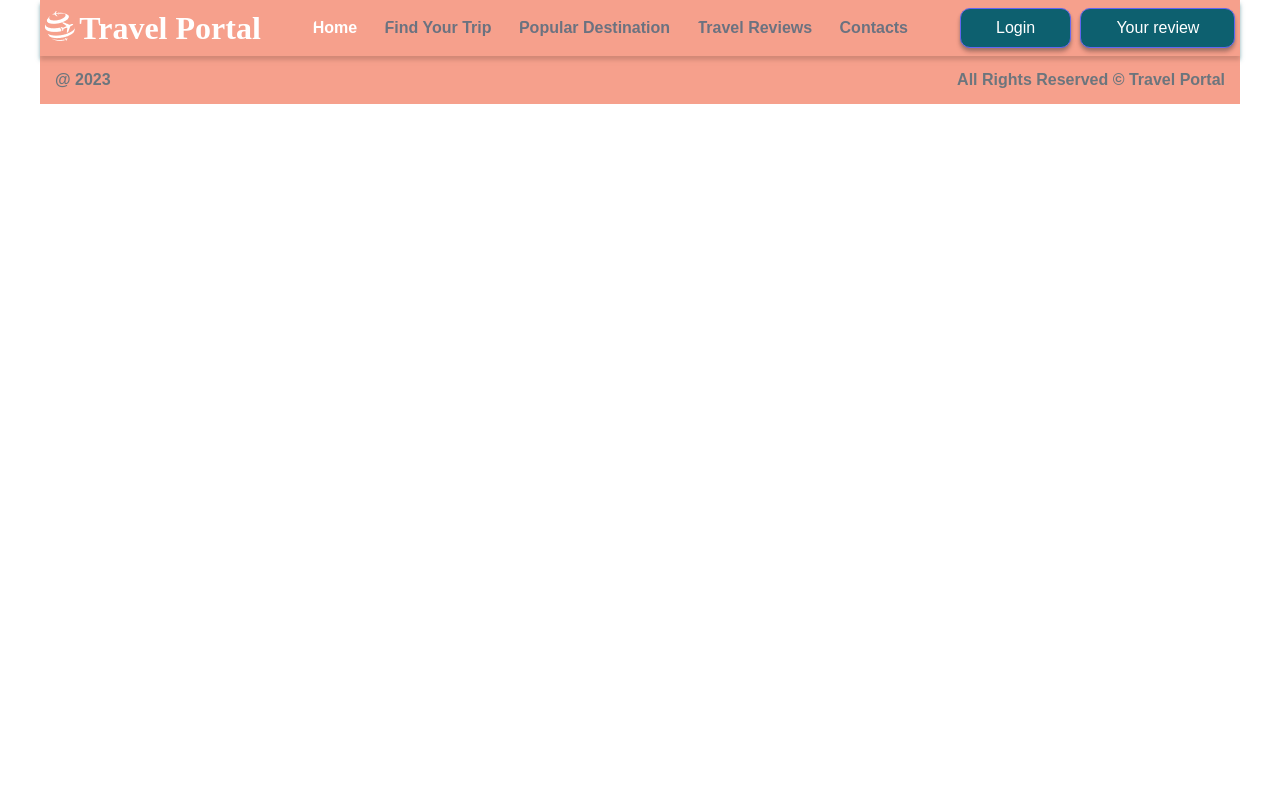
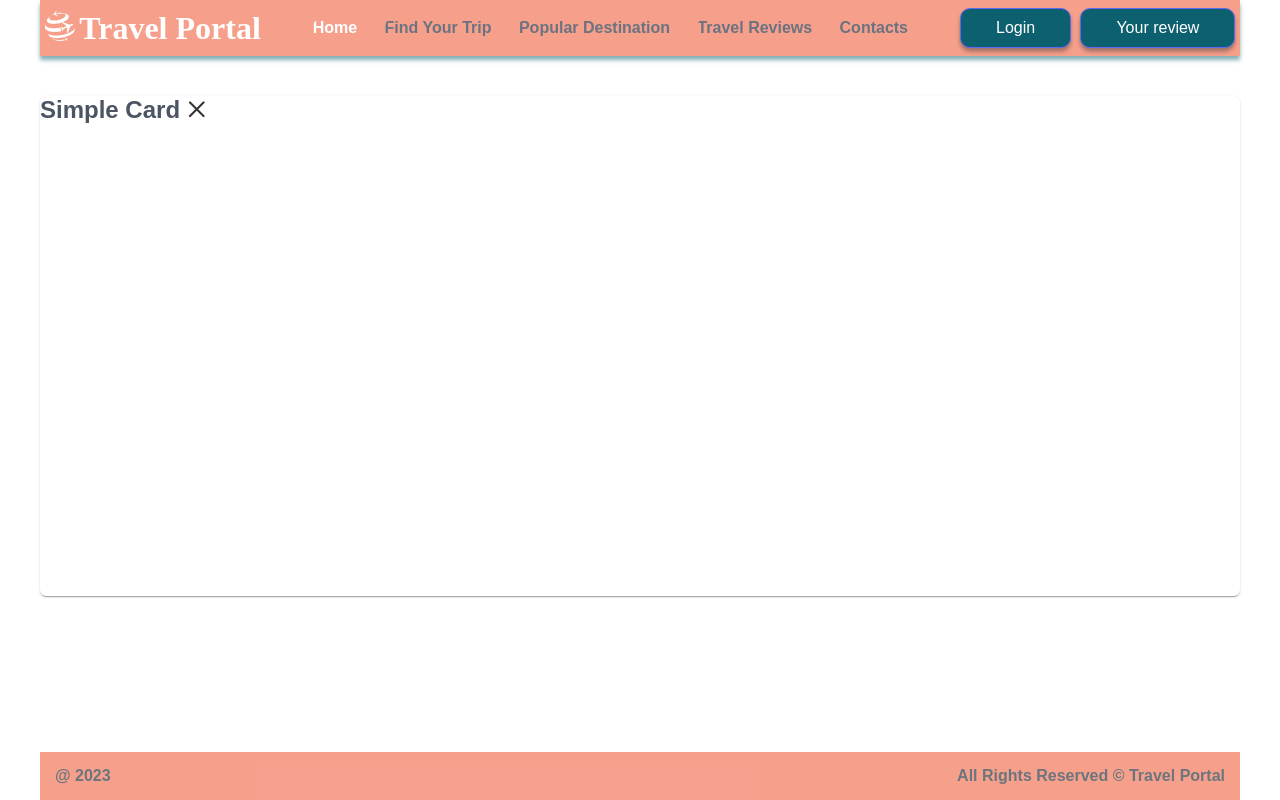
Before and after one commit to olboss85/diploma, a Vue app: page /content/1 in a window 1280 px wide. Built offline with nearby package versions, Linux system fonts and the light colour scheme; a web font is replaced by a local one.

Commit message:
update footer

```diff
--- a/package.json
+++ b/package.json
@@ -12,7 +12,7 @@
   "dependencies": {
     "firebase": "^10.4.0",
     "primeicons": "^6.0.1",
-    "primevue": "^3.36.0",
+    "primevue": "^3.37.0",
     "vue": "^3.3.4",
     "vue-router": "^4.2.4"
   },
--- a/src/App.vue
+++ b/src/App.vue
@@ -14,12 +14,18 @@ const { getUserFromLocalStorage } = useUser()
 </script>
 
 <template>
-  <NavBar />
-  <router-view />
-  <Footer />
+  <div class="wrapper">
+    <NavBar />
+    <router-view />
+    <Footer />
+  </div>
 </template>
 
 <style scoped>
-
-
+.wrapper {
+  flex: 1;
+  display: flex;
+  flex-direction: column;
+  min-height: 100vh;
+}
 </style>
--- a/src/assets/main.css
+++ b/src/assets/main.css
@@ -13,6 +13,10 @@
 }
 
 body {
-  padding-bottom: 50px;
   overflow-y: scroll;
+  height: 100vh;
 }
+
+.wrapper {
+  flex: 1;
+}
--- a/src/components/AddTripButton.vue
+++ b/src/components/AddTripButton.vue
@@ -45,7 +45,13 @@
           <Calendar v-model="newContent.date" showIcon />
         </div>
         <div class="card flex justify-content-center">
-            <Dropdown v-model="newContent.typeOfTrip" :options="types" optionLabel="name" placeholder="Select type of trip" class="w-full md:w-14rem" />
+          <Dropdown
+            v-model="newContent.typeOfTrip"
+            :options="types"
+            optionLabel="name"
+            placeholder="Select type of trip"
+            class="w-full md:w-14rem"
+          />
         </div>
         <div class="card flex justify-content-center">
           <label for="currency-us" class="font-bold block mb-2"> Price </label>
@@ -58,8 +64,9 @@
           />
         </div>
         <div class="card flex justify-content-center">
-        <Textarea v-model="newContent.description" autoResize rows="5" cols="30" />
-    </div>
+          <Textarea v-model="newContent.description" autoResize rows="5" cols="30" placeholder="Short description" />
+        </div>
+        <FileUpload mode="basic" name="demo[]" url="./upload.php" accept="image/*" :maxFileSize="1000000" @input="onUpload($event)" :chooseLabel="'Add photo'" />
       </template>
       <template #footer>
         <Button label="Add trip" icon="pi pi-check" @click="add" autofocus />
@@ -71,7 +78,8 @@
 
 <script setup>
 import Dialog from 'primevue/dialog'
-import Textarea from 'primevue/textarea';
+import FileUpload from 'primevue/fileupload'
+import Textarea from 'primevue/textarea'
 import Button from 'primevue/button'
 import Dropdown from 'primevue/dropdown'
 import Calendar from 'primevue/calendar'
@@ -80,7 +88,7 @@ import InputNumber from 'primevue/inputnumber'
 import { useContent } from '@/composables/useContent'
 import { ref, computed } from 'vue'
 
-const { newContent, addContent } = useContent()
+const { newContent, addContent, uploadImage } = useContent()
 
 const visible = ref(false)
 const destinations = ref([
@@ -106,16 +114,13 @@ const destinations = ref([
   }
 ])
 
-const types = ref([
-    { name: 'Group' },
-    { name: 'Individual' },
-]);
+const types = ref([{ name: 'Group' }, { name: 'Individual' }])
 
 const isSelectedCityOtherOptions = computed(() => {
-    if (newContent.value.selectedCity) {
-        return newContent.value.selectedCity === 'Add other'
-    }
-    return false
+  if (newContent.value.selectedCity) {
+    return newContent.value.selectedCity === 'Add other'
+  }
+  return false
 })
 
 async function add() {
@@ -134,8 +139,14 @@ function clear() {
     price: '',
     description: '',
     typeOfTrip: '',
+    image: null,
   }
   visible.value = false
+}
+
+async function onUpload(e) {
+  const image = e.target.files[0]
+  await uploadImage(image)
 }
 </script>
 
@@ -153,4 +164,5 @@ function clear() {
     0px 2px 3px 0px rgba(13, 96, 111, 0.16),
     0px 4px 4px 0px rgba(0, 0, 0, 0.25);
 }
+
 </style>
--- a/src/components/Footer.vue
+++ b/src/components/Footer.vue
@@ -3,6 +3,7 @@
 </script>
 
 <template>
+
   <div class="footer">
     <!-- <i class="pi pi-whatsapp" style="font-size: 2rem"></i>
     <i class="pi pi-telegram" style="font-size: 2rem"></i> -->
@@ -10,22 +11,21 @@
     <h4>All Rights Reserved © Travel Portal</h4>
     <!-- <h3>E-mail: olboss85@gmail.com</h3>
     <h3>Mobile: +77714141416</h3> -->
-
-
   </div>
 </template>
 
 <style scoped>
 
 .footer {
-    position: absolute;
   color: #6c757d;
   width: 100%;
   display: flex;
   justify-content: space-between;
   background-color: rgba(242, 120, 92, 0.70);
   padding: 10px;
+  margin-top: auto;
 }
+
 
   .footer h4 {
     margin: 5px;
--- /dev/null
+++ b/src/components/MoreButton.vue
@@ -0,0 +1,7 @@
+<template>
+    <Button label="More information" />
+</template>
+
+<script setup>
+import Button from 'primevue/button';
+</script>
--- a/src/components/TripItem.vue
+++ b/src/components/TripItem.vue
@@ -2,7 +2,7 @@
 import { defineProps } from 'vue'
 import Card from 'primevue/card'
 import { formatDate } from '@/service/methods'
-
+import MoreButton from '@/components/MoreButton.vue'
 
 defineProps({
   content: {
@@ -14,6 +14,9 @@ defineProps({
 
 <template>
     <Card>
+      <template #header>
+        <img :src="content.image" class="trip-image" />
+      </template>
     <template #content>
       <p>Travel Agency {{ content.travelAgency }}</p>
       <p>Destination {{ content.selectedCityWritten || content.selectedCity }}</p>
@@ -21,6 +24,15 @@ defineProps({
       <p>Date {{ formatDate(content.date) }}</p>
       <p>Price {{ `${parseInt(content.price)} KZT` }}</p>
       <p>Description {{ content.description }}</p>
+      <MoreButton />
     </template>
   </Card>
 </template>
+
+<style scoped>
+.trip-image {
+  height: 168px;
+  width: 265px;
+  border-radius: 6px;
+}
+</style>
--- a/src/components/YourTrip.vue
+++ b/src/components/YourTrip.vue
@@ -2,7 +2,7 @@
     <h1>Trip offers</h1>
     <div class="card">
       <div class="trip" v-for="content in contents" :key="content.id">
-        <TripItem :content="content" />
+        <TripItem :content="content" @click="goToTripUrl(content.id)" />
       </div>
     </div>
   </template>
@@ -12,8 +12,14 @@
   import { db } from '@/firebase'
   import { ref, onMounted } from 'vue';
   import TripItem from '@/components/TripItem.vue'
+  import { useRouter } from 'vue-router'
 
   const contents = ref([]);
+  const router = useRouter();
+
+  function goToTripUrl(id) {
+  router.push({ name: 'content', params: { id }})
+}
 
   onMounted(async () => {
       try {
@@ -41,10 +47,13 @@
     flex-wrap: wrap;
   }
   .trip {
-    border: 1px solid rgb(134, 133, 133);
     padding-inline: 50px;
     text-align: center;
     width: 365px;
     margin: 20px
   }
+  :deep(.p-card:hover) {
+
+      cursor: pointer;
+    }
 </style>
--- a/src/components/layouts/NavBar.vue
+++ b/src/components/layouts/NavBar.vue
@@ -181,13 +181,13 @@ font-weight: 600;
 line-height: normal;
 }
 .container {
+  margin-bottom: 40px;
   display: flex;
   justify-content: space-evenly;
   align-items: center;
   position: relative;
   min-width: 1200px;
   max-width: 1200px;
-  margin: 0 auto;
   background:rgba(242, 120, 92, 0.70);
   box-shadow: 0px 4px 4px 0px rgba(13, 96, 111, 0.5);
 }
--- a/src/composables/useContent.js
+++ b/src/composables/useContent.js
@@ -1,7 +1,8 @@
 import { getDocs, addDoc, doc, collection, deleteDoc } from 'firebase/firestore'
 import { db } from '@/firebase'
-// import { getStorage, uploadBytes, getDownloadURL } from 'firebase/storage'
+import { getStorage, uploadBytes, getDownloadURL } from 'firebase/storage'
 import { ref } from 'vue'
+import * as firebase from 'firebase/storage'
 // import { getAuth, signInWithPopup, GoogleAuthProvider } from 'firebase/auth'
 import { useUser } from './useUser'
 
@@ -18,6 +19,7 @@ export const useContent = () => {
     price: '',
     description: '',
     typeOfTrip: '',
+    image: null,
   })
 
   const loading = ref({
@@ -74,6 +76,30 @@ export const useContent = () => {
     }
   }
 
+  async function uploadImage(file) {
+    console.log(file)
+    const storage = getStorage()
+    console.log(storage)
+    const storageRef = firebase.ref(storage, 'contents/' + file.name)
+    console.log(storageRef)
+
+    uploadBytes(storageRef, file)
+      .then(() => {
+        console.log('Файл успешно загружен!')
+
+        getDownloadURL(storageRef)
+          .then((downloadURL) => {
+            newContent.value.image = downloadURL
+          })
+          .catch((error) => {
+            console.error('Ошибка получения ссылки на загруженный файл:', error)
+          })
+      })
+      .catch((error) => {
+        console.error('Ошибка загрузки файла:', error)
+      })
+  }
+
   return {
     content,
     contentList,
@@ -82,6 +108,7 @@ export const useContent = () => {
     getAllContent,
     getContentById,
     addContent,
-    deleteContent
+    deleteContent,
+    uploadImage
   }
 }
--- a/src/router/index.js
+++ b/src/router/index.js
@@ -19,6 +19,11 @@ const router = createRouter({
       name: 'YourTrip',
       component: () => import('../components/YourTrip.vue'),
     },
+    {
+      path: '/content/:id',
+      name: 'content',
+      component: () => import('../views/TripIdPage.vue'),
+    },
   ]
 })
 
--- /dev/null
+++ b/src/views/TripIdPage.vue
@@ -0,0 +1,37 @@
+<template>
+    <Card class="tripId">
+        <template #title> Simple Card
+            <i class="pi pi-times close-icon" @click="closePage"></i>
+        </template>
+        <template #header>
+
+          </template>
+        <template #content>
+
+</template>
+</Card>
+  </template>
+
+  <script setup>
+import Card from 'primevue/card';
+import { useRouter } from 'vue-router';
+
+const router = useRouter();
+
+const closePage = () => {
+  router.go(-1);
+}
+
+</script>
+
+<style scoped>
+.close-icon {
+  font-size: 20px;
+  cursor: pointer;
+  color: #333;
+}
+
+.tripId{
+    height: 500px;
+}
+</style>
```
Also changed, not shown: 1 other file (tests, documents, lock files or other folders). Lines whose indentation alone changed are shown as unchanged.
